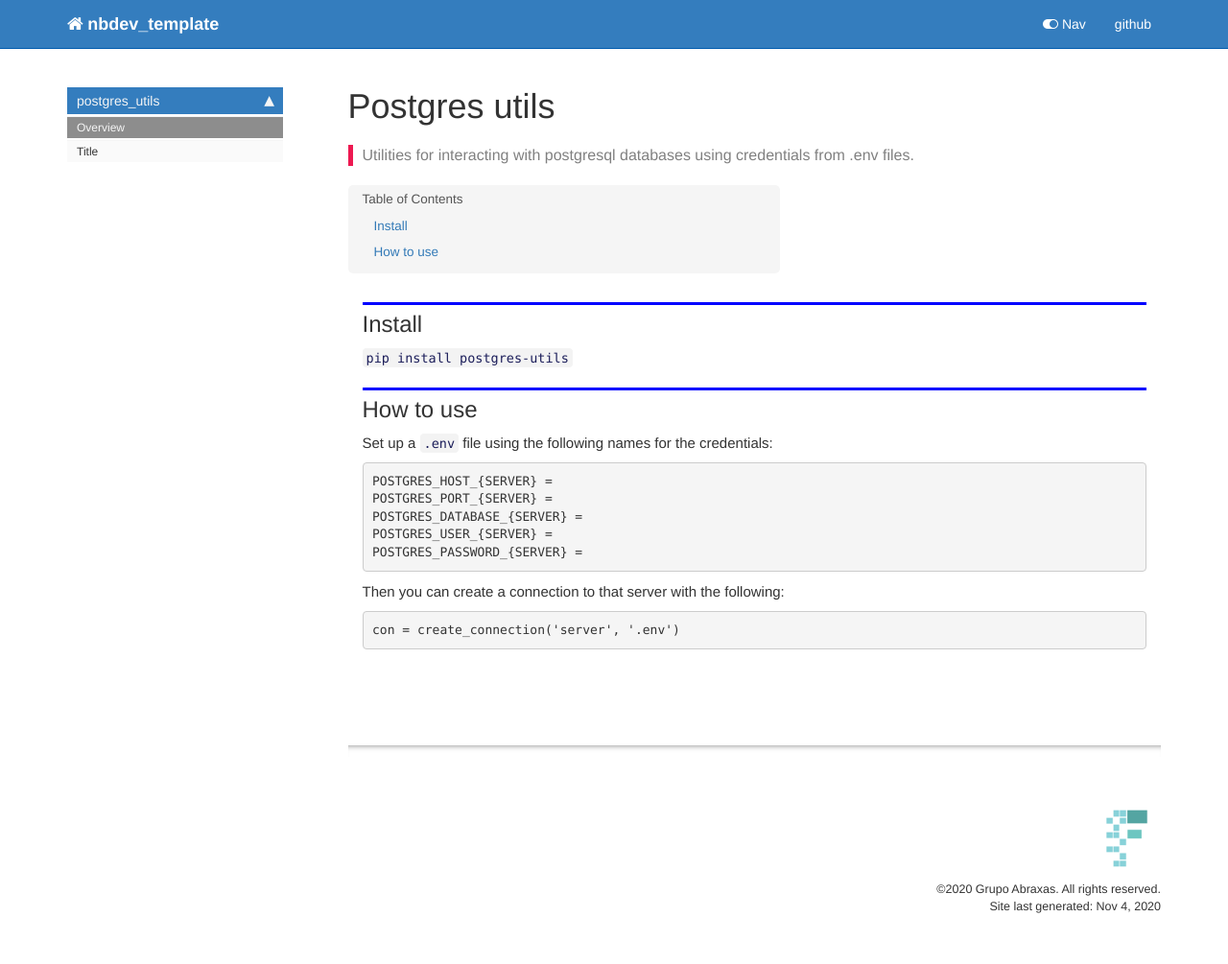
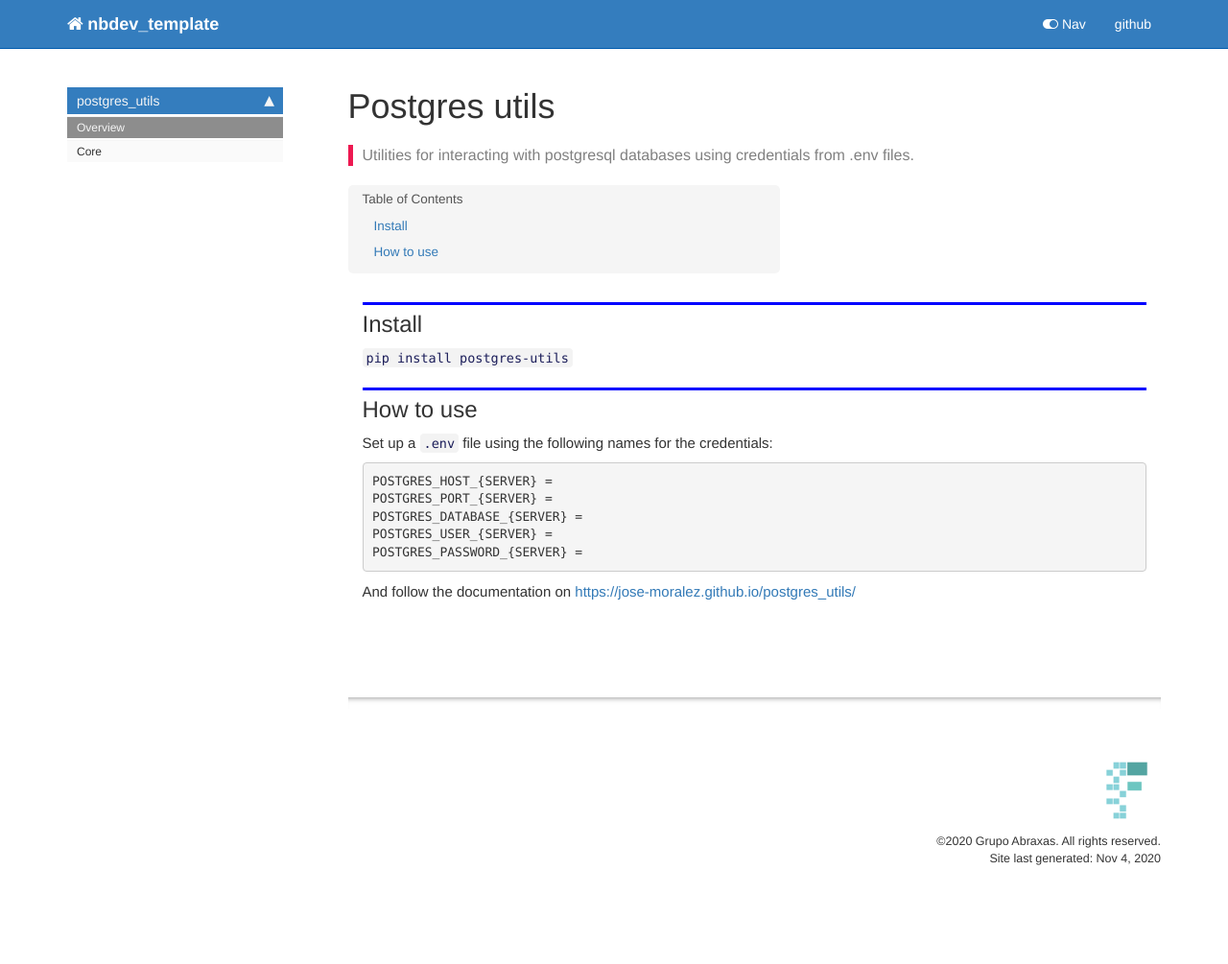
Before and after one commit to jose-moralez/postgres_utils, a Jekyll site: the page built from docs/index.html, in a window 1280 px wide. Shown: the whole page at 96% size. Built offline with Jekyll 4.4.1, drawn with Linux system fonts in a browser that asks for light colours; nearby versions of some CDN libraries; comment, search, counter and statistics services are not loaded; after the commit the page ends 955 px from its top, so only the background shows below that.

Commit message:
rename append_df_to_table. include docs link.

```diff
--- a/docs/_data/sidebars/home_sidebar.yml
+++ b/docs/_data/sidebars/home_sidebar.yml
@@ -10,7 +10,7 @@
       title: Overview
       url: /
     - output: web,pdf
-      title: Title
+      title: Core
       url: core.html
     output: web
     title: postgres_utils
--- a/docs/core.html
+++ b/docs/core.html
@@ -1,6 +1,6 @@
 ---
 
-title: Title
+title: Core
 
 
 keywords: fastai
@@ -88,7 +88,7 @@
 
 
 <div class="output_markdown rendered_html output_subarea ">
-<h4 id="append_dataframe_to_table" class="doc_header"><code>append_dataframe_to_table</code><a href="https://github.com/jose-moralez/postgres_utils/tree/master/postgres_utils/core.py#L38" class="source_link" style="float:right">[source]</a></h4><blockquote><p><code>append_dataframe_to_table</code>(<strong><code>conn</code></strong>:<code>connection</code>, <strong><code>table</code></strong>:<code>str</code>, <strong><code>df</code></strong>:<code>DataFrame</code>)</p>
+<h4 id="append_df_to_table" class="doc_header"><code>append_df_to_table</code><a href="https://github.com/jose-moralez/postgres_utils/tree/master/postgres_utils/core.py#L38" class="source_link" style="float:right">[source]</a></h4><blockquote><p><code>append_df_to_table</code>(<strong><code>conn</code></strong>:<code>connection</code>, <strong><code>table</code></strong>:<code>str</code>, <strong><code>df</code></strong>:<code>DataFrame</code>)</p>
 </blockquote>
 <p>Append a dataframe to an existing postgresql table.</p>
 
--- a/docs/index.html
+++ b/docs/index.html
@@ -57,15 +57,7 @@
 POSTGRES_DATABASE_{SERVER} =
 POSTGRES_USER_{SERVER} =
 POSTGRES_PASSWORD_{SERVER} =</code></pre>
-
-</div>
-</div>
-</div>
-<div class="cell border-box-sizing text_cell rendered"><div class="inner_cell">
-<div class="text_cell_render border-box-sizing rendered_html">
-<p>Then you can create a connection to that server with the following:</p>
-
-<pre><code>con = create_connection('server', '.env')</code></pre>
+<p>And follow the documentation on <a href="https://jose-moralez.github.io/postgres_utils/">https://jose-moralez.github.io/postgres_utils/</a></p>
 
 </div>
 </div>
--- a/docs/sidebar.json
+++ b/docs/sidebar.json
@@ -1,6 +1,6 @@
 {
   "postgres_utils": {
     "Overview": "/",
-    "Title": "core.html"
+    "Core": "core.html"
   }
 }
--- a/postgres_utils/_nbdev.py
+++ b/postgres_utils/_nbdev.py
@@ -4,7 +4,7 @@
 
 index = {"Connection": "00_core.ipynb",
          "create_connection": "00_core.ipynb",
-         "append_dataframe_to_table": "00_core.ipynb",
+         "append_df_to_table": "00_core.ipynb",
          "update_table_from_df": "00_core.ipynb"}
 
 modules = ["core.py"]
```
Also changed, not shown: other parts of docs/core.html (+1 -1 lines), postgres_utils/core.py (+5 -5 lines), README.md, 2 other files.
